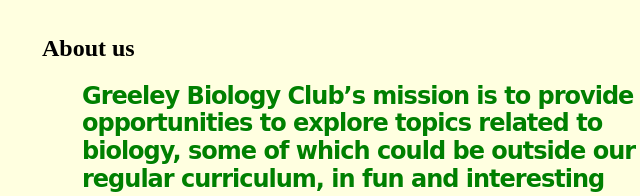
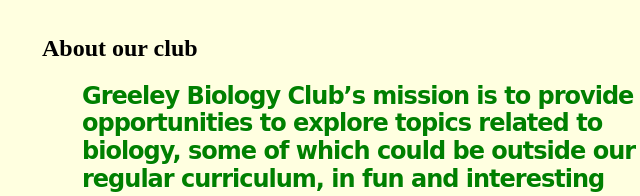
Before and after one commit to greeleybio/greeleybio.github.io, a plain HTML site: page index.html in a window 1280 px wide. Shown: the part 388-584 px from the top of the page, 278-918 px from the left. Drawn offline with nearby package versions, Linux system fonts and the light colour scheme; a web font is replaced by a local one.

Commit message:
about our club

```diff
--- a/index.html
+++ b/index.html
@@ -330,7 +330,7 @@ h1 {
 
 
 	<br>
-	<h2>About us</h2>
+	<h2>About our club</h2>
 	<blockquote>
 	  <div  class="bq" id="about">
 
```
